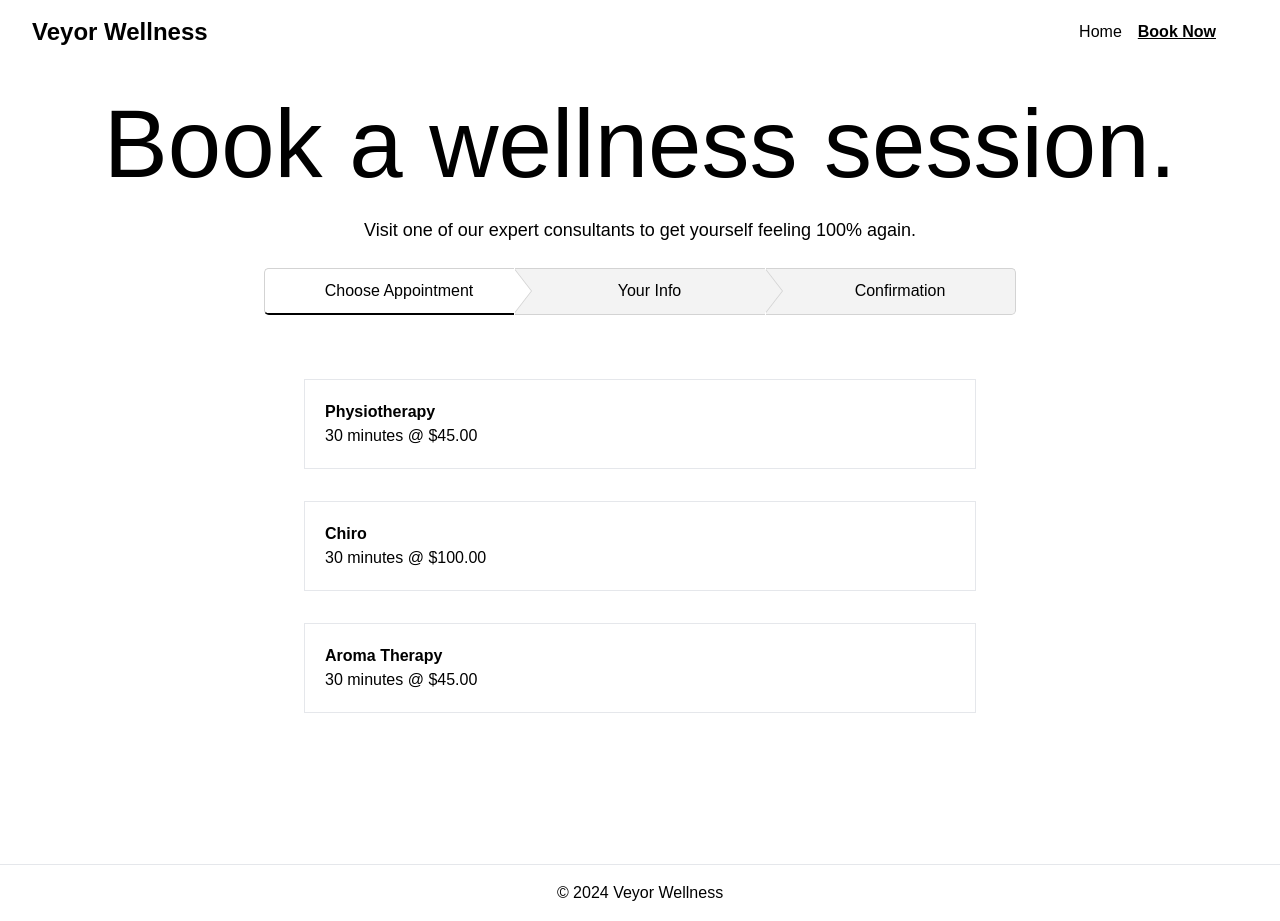
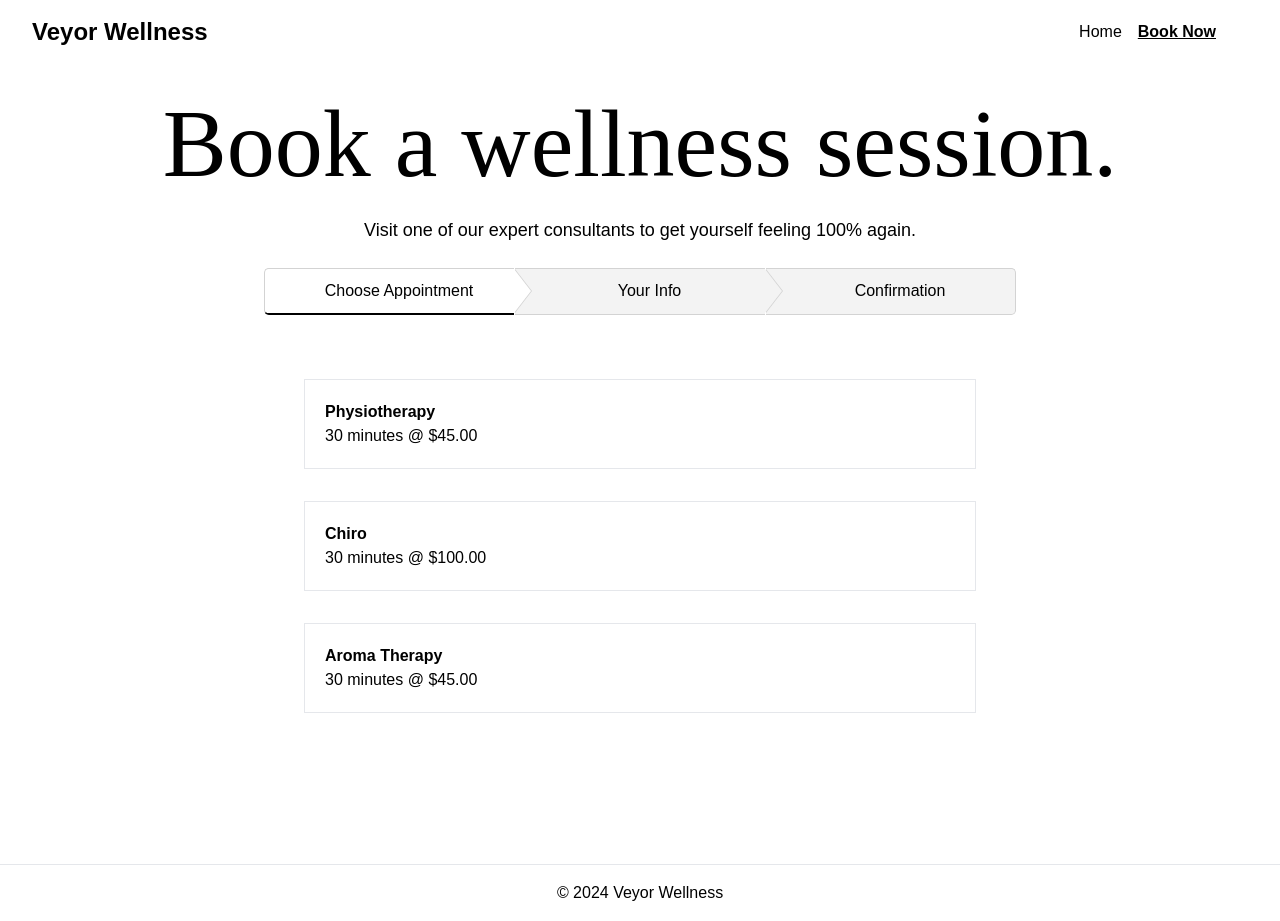
Before and after one commit to Lakmal98/veyor-frontend-challange, a Next.js app: page /booking in a window 1280 px wide. Built offline with nearby package versions, Linux system fonts and the light colour scheme.

Commit message:
add new fonts

```diff
--- a/src/app/booking/page.tsx
+++ b/src/app/booking/page.tsx
@@ -45,7 +45,7 @@ export default function Booking() {
   return (
     <div className="flex min-h-screen flex-col items-center p-4 md:p-8">
       <div className="flex flex-col items-center text-center">
-        <h1 className="text-4xl md:text-6xl lg:text-8xl leading-tight">
+        <h1 className="text-4xl md:text-6xl lg:text-8xl leading-tight font-['Adonis']">
           Book a wellness session.
         </h1>
         <p className="text-base md:text-lg py-4 md:py-6">
--- a/src/components/session-type.tsx
+++ b/src/components/session-type.tsx
@@ -13,12 +13,12 @@ export default function SessionType(props: Readonly<IProps>) {
     <button
       onClick={props.onClick}
       className={`flex flex-col border p-5 my-4 mx-4 cursor-pointer
-            hover:bg-gray-100 hover:border-black-500 w-full ${
+            hover:bg-gray-100 hover:border-black-500 w-full font-[PT Sans] ${
               isSelected ? "bg-gray-200 border-black-600" : ""
             }`}
     >
       <div className="flex justify-between items-center w-full">
-        <div className="font-semibold">{session.name}</div>
+        <div className="font-semibold ">{session.name}</div>
         <span>{isSelected && <FaChevronDown />}</span>
       </div>
       <div>
```
